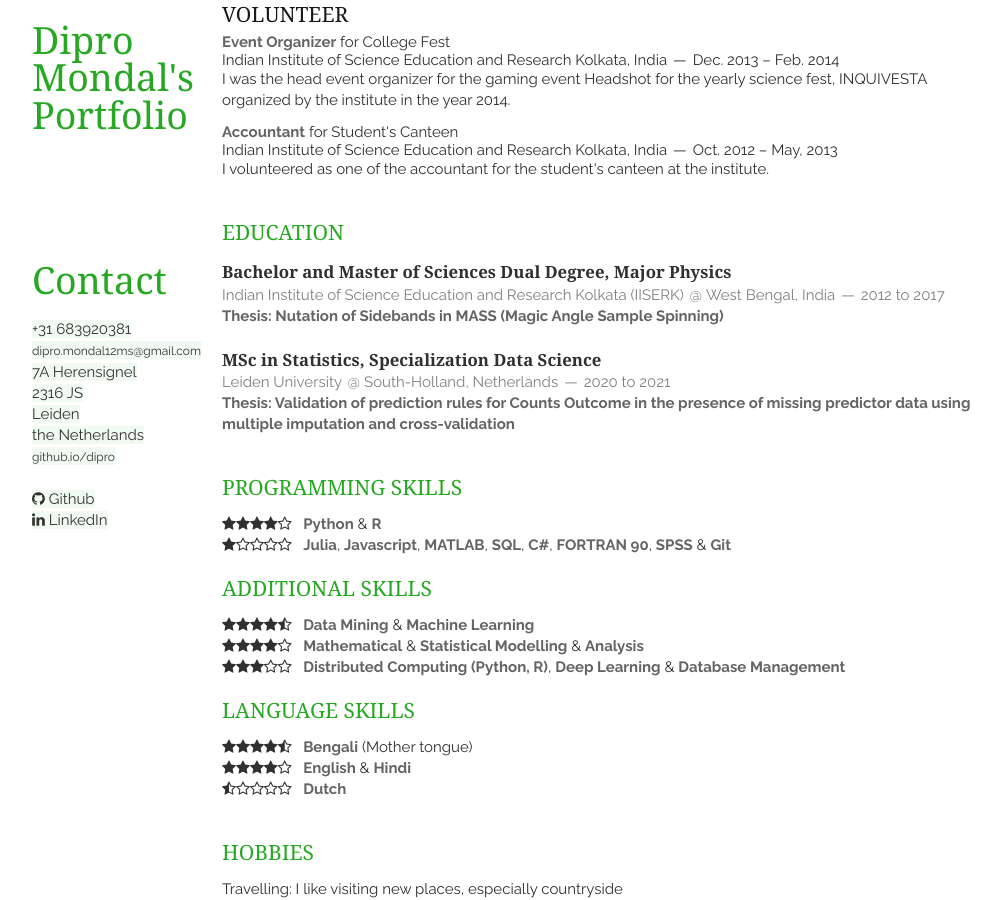
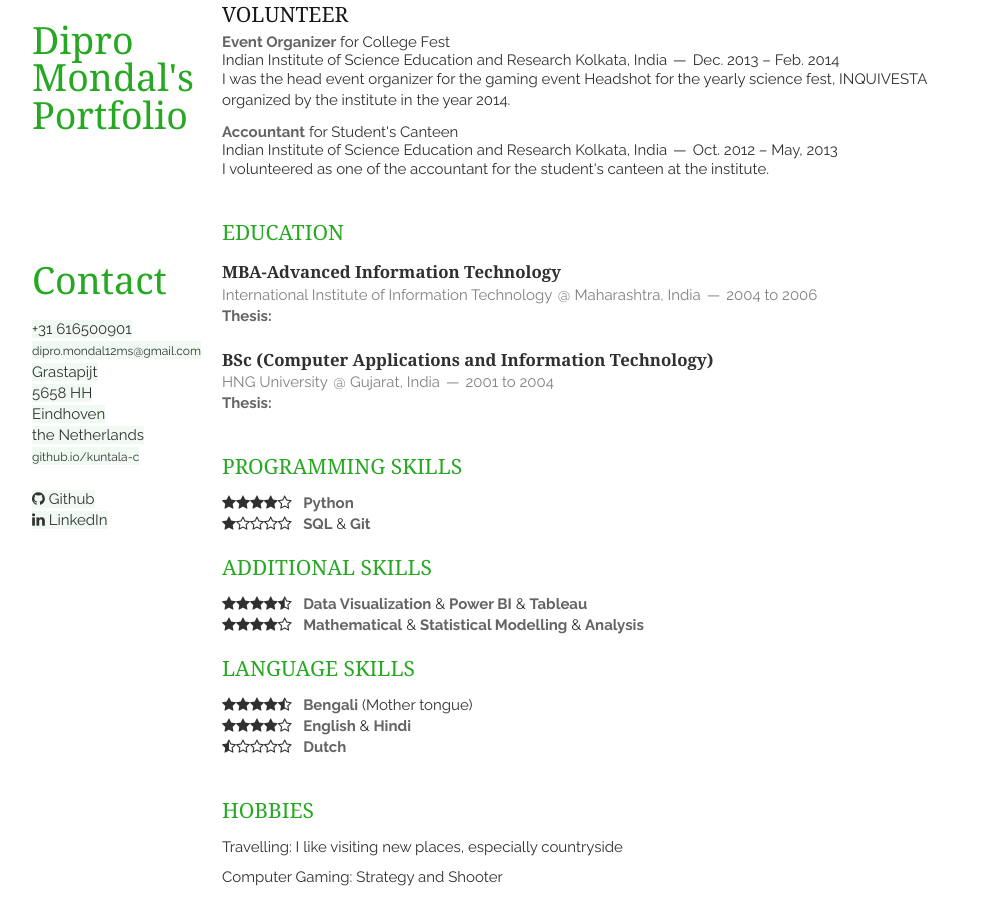
Before and after one commit to kuntala-c/kuntala-c.github.io, a Jekyll site: the page built from index.html, in a window 1280 px wide and 900 px high, scrolled down 1219 px. Shown: the whole window, without its empty margins (170-1171 px from the left). Built offline with Jekyll 4.4.1, drawn with Linux system fonts in a browser that asks for light colours; nearby versions of some CDN libraries; the list of posts is cut into pages by our own code.

Commit message:
updated by Kun

```diff
--- a/_config.yml
+++ b/_config.yml
@@ -7,28 +7,28 @@ paginate: 5
 plugins: [jekyll-paginate]
 port: 4000
 safe: true
-url: http://DiproMondal.github.io
-author: Dipro Mondal
+url: http://kuntalachakraborty.github.io
+author: Kuntala Chakraborty
 
 # edit this section with your information
 # jekyller.github.io - all contents run on /vitae/
 # for a normal use at the base of the server change it to "/"
 baseurl: /
-title: Dipro Mondal's Resume
-name: Dipro Mondal
-email_full: mailto:dipro.mondal12ms@gmail.com
-website: github.io/dipro
-website_full: https://dipromondal.github.io
+title: Kuntala Chakraborty's Resume
+name: Kuntala Chakraborty
+email_full: mailto:kuntalac@gmail.com
+website: github.io/kuntala-c
+website_full: https://kuntalachakraborty.github.io
 github: trending
-tel: +31 683920381
-tel_full: tel:+31 683920381
-google_maps: 'https://www.google.com/maps/place/Herensingel+7A,+2316+JS+Leiden'
+tel: +31 616500901
+tel_full: tel:+31 616500901
+google_maps: 'https://www.google.com/maps/place/Grastapijt+55,+5658+HH+Eindhoven'
 address:
-  street: 7A Herensignel
-  postcode: 2316 JS
-  city: Leiden
+  street: Grastapijt
+  postcode: 5658 HH
+  city: Eindhoven
   country: the Netherlands
-google_analytics: G-WXTLEDKBGY
+google_analytics:
 
 # needed for travis-ci build
 exclude: [vendor]
--- a/_includes/education.html
+++ b/_includes/education.html
@@ -2,22 +2,22 @@
     <h1>Education</h1>
     <article>
         <header>
-            <h1>Bachelor and Master of Sciences Dual Degree, Major Physics</h1>
-            <span>Indian Institute of Science Education and Research Kolkata (IISERK)</span>
-            <span><address>West Bengal, India</address><time>2012 to 2017</time></span>
+            <h1>MBA-Advanced Information Technology</h1>
+            <span>International Institute of Information Technology</span>
+            <span><address>Maharashtra, India</address><time>2004 to 2006</time></span>
         </header>
         <p>
-            <em>Thesis: Nutation of Sidebands in MASS (Magic Angle Sample Spinning)</em>
+            <em>Thesis:</em>
         </p>
     </article>
     <article>
         <header>
-            <h1>MSc in Statistics, Specialization Data Science</h1>
-            <span>Leiden University</span>
-            <span><address>South-Holland, Netherlands</address><time>2020 to 2021</time></span>
+            <h1>BSc (Computer Applications and Information Technology)</h1>
+            <span>HNG University</span>
+            <span><address>Gujarat, India</address><time>2001 to 2004</time></span>
         </header>
         <p>
-            <em>Thesis: Validation of prediction rules for Counts Outcome in the presence of missing predictor data using multiple imputation and cross-validation</em>
+            <em>Thesis:</em>
         </p>
     </article>
 </section>
--- a/_includes/skills.html
+++ b/_includes/skills.html
@@ -3,11 +3,11 @@
     <article>
         <p>
             <i class="fa fa-star"></i><i class="fa fa-star"></i><i class="fa fa-star"></i><i class="fa fa-star"></i><i class="fa fa-star-o"></i>
-            &nbsp;&nbsp;<em>Python</em> &amp; <em>R</em>
+            &nbsp;&nbsp;<em>Python</em>
         </p>
         <p>
             <i class="fa fa-star"></i></i><i class="fa fa-star-o"></i><i class="fa fa-star-o"></i><i class="fa fa-star-o"></i><i class="fa fa-star-o"></i>
-            &nbsp;&nbsp;<em>Julia</em>, <em>Javascript</em>, <em>MATLAB</em>, <em>SQL</em>, <em>C#</em>, <em>FORTRAN 90</em>, <em>SPSS</em> &amp; <em>Git</em>
+            &nbsp;&nbsp;<em>SQL</em> &amp; <em>Git</em>
         </p>
 
     </article>
@@ -15,7 +15,7 @@
     <article>
 		<p>
             <i class="fa fa-star"></i><i class="fa fa-star"></i><i class="fa fa-star"></i><i class="fa fa-star"></i><i class="fa fa-star-half-o"></i>
-            &nbsp;&nbsp;<em>Data Mining</em> &amp; <em>Machine Learning</em>
+            &nbsp;&nbsp;<em>Data Visualization</em> &amp; <em>Power BI</em> &amp; <em>Tableau</em>
         </p>
 
         <p>
@@ -24,10 +24,6 @@
         </p>
 
 
-		<p>
-            <i class="fa fa-star"></i><i class="fa fa-star"></i><i class="fa fa-star"></i><i class="fa fa-star-o"></i><i class="fa fa-star-o"></i>
-            &nbsp;&nbsp;<em>Distributed Computing (Python, R)</em>, <em>Deep Learning</em> &amp; <em>Database Management</em>
-        </p>
 	</article>
 
 		<h1>Language Skills</h1>
```
